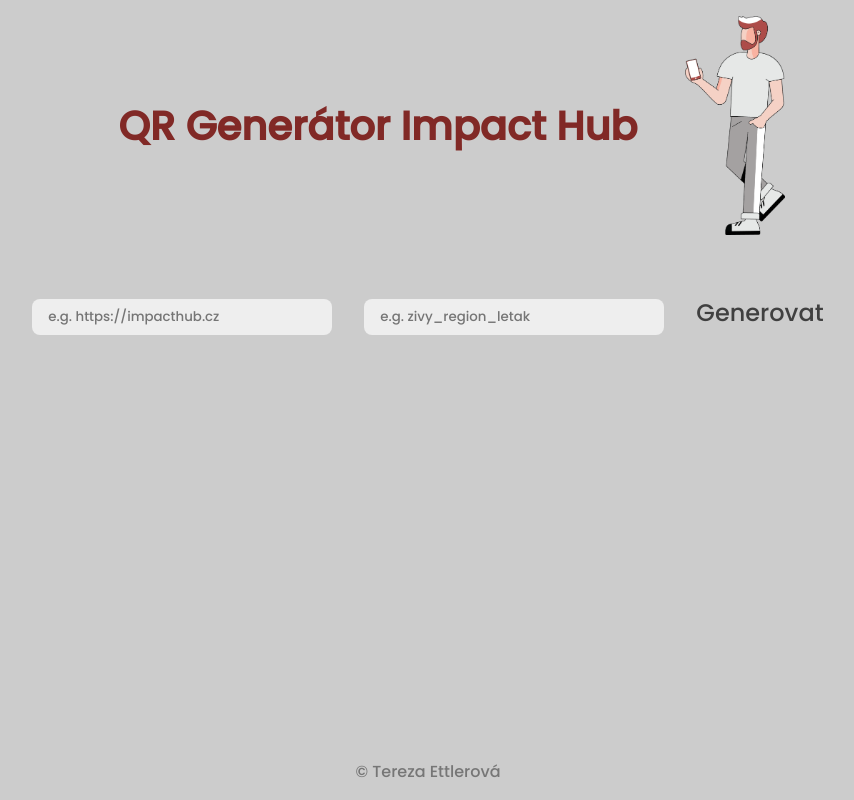
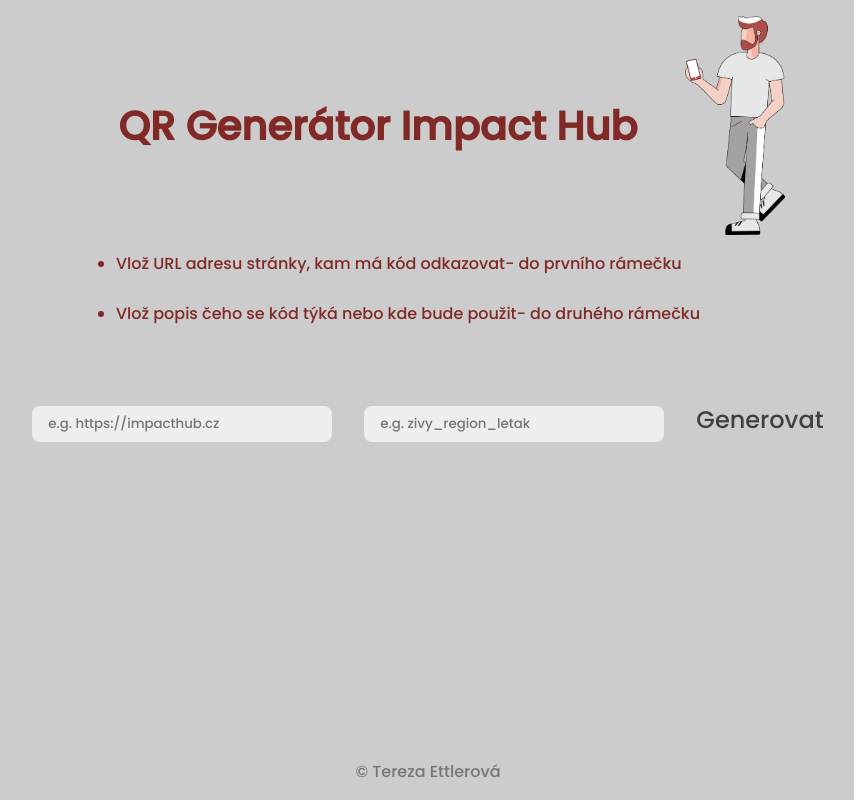
Before and after one commit to EttTer/QR-ImpactHub, a React (Vite) app: page / in a window 1280 px wide. Shown: the whole page, without its empty margins (212-1066 px from the left). Built offline with nearby package versions, Linux system fonts and the light colour scheme.

Commit message:
Add description

```diff
--- a/src/App.jsx
+++ b/src/App.jsx
@@ -1,3 +1,4 @@
+// Validation
 import QRCode from 'qrcode';
 import { useState } from 'react';
 import picture from "./assets/IH-ilustrace_05.png";
@@ -50,6 +51,10 @@
         <h1>QR Generátor Impact Hub</h1>
         <img className='ilustrace' src={picture} />
       </div>
+	  <ul className='list'>
+		<li>Vlož URL adresu stránky, kam má kód odkazovat- do prvního rámečku</li><br></br>
+		<li>Vlož popis čeho se kód týká nebo kde bude použit- do druhého rámečku</li>
+	  </ul>
       <input
         type="text"
         placeholder="e.g. https://impacthub.cz"
@@ -145,22 +150,6 @@
 
 
 
-
-
-
-
-
-
-
-
-
-
-
-
-
-
-
-
 /* verze bez UTM parametru
 
 
--- a/src/index.css
+++ b/src/index.css
@@ -80,6 +80,12 @@
   }
 }
 
+.list{width:50%;
+margin: 1rem auto;
+text-align: start;}
+
+
+
 footer {
   position: fixed;
   left: 0;
```
